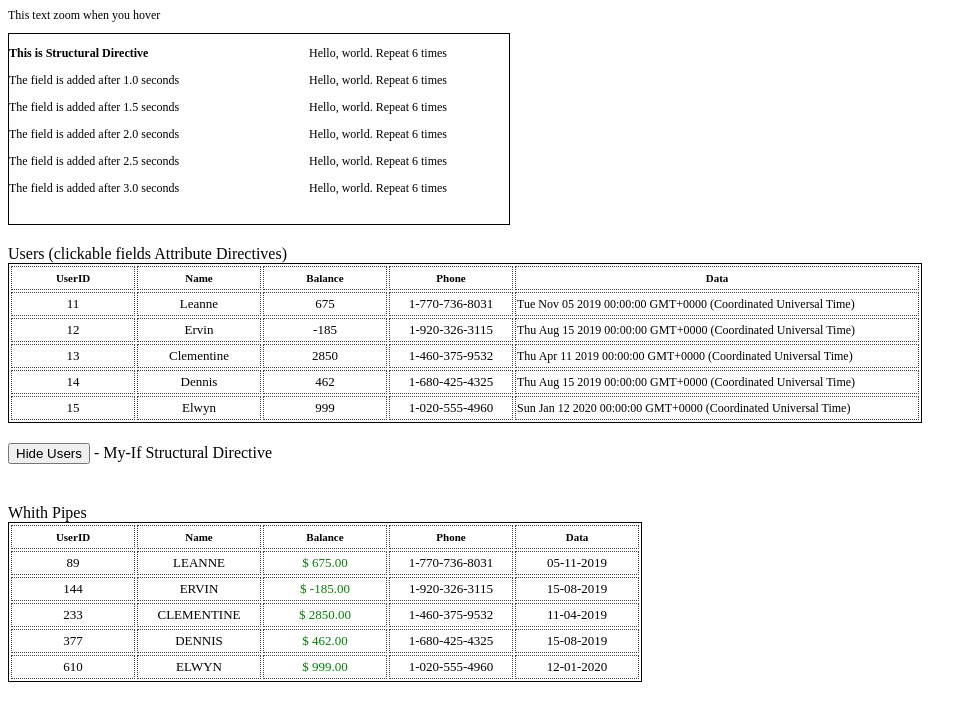
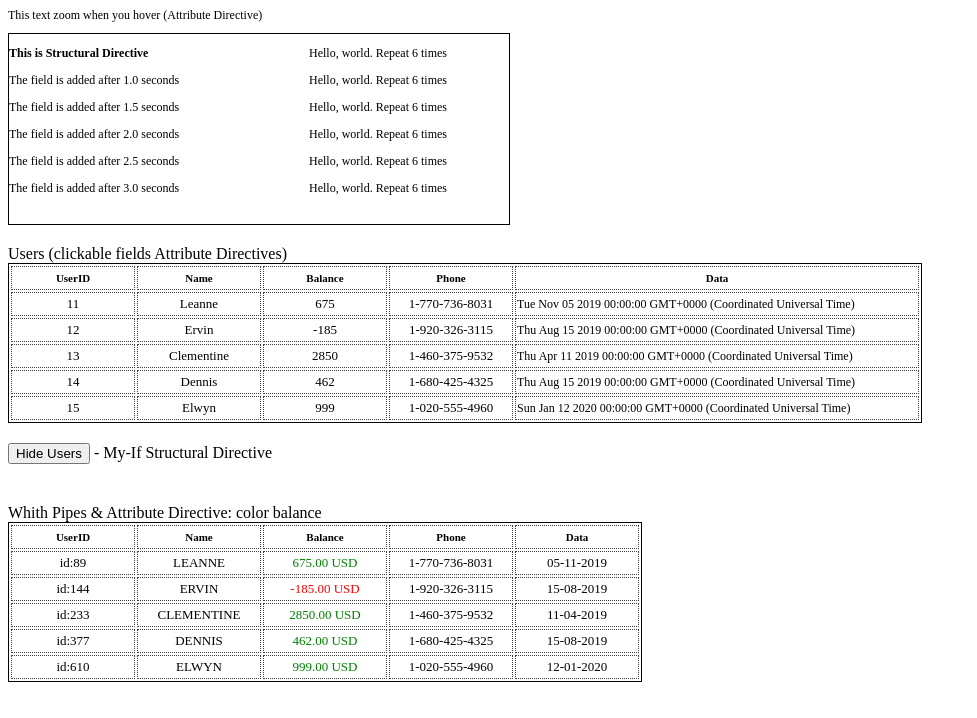
Before and after one commit to FedorenkoAlexey/HomeWork-15, an Angular app: page / in a window 1280 px wide. Both pictures are taken after a click on the button "Show Users". Shown: the top 718 px of the page, without its empty margins (0-977 px from the left). Built offline with nearby package versions, Linux system fonts and the light colour scheme.

Commit message:
update color directive

```diff
--- a/src/app/Users/users.css
+++ b/src/app/Users/users.css
@@ -27,7 +27,7 @@
 
 .zoom {
   height: 25px;
-  width: 250px;
+  width: 400px;
   font-size: 12px;
 }
 .clicked {
--- a/src/app/Users/users.html
+++ b/src/app/Users/users.html
@@ -1,4 +1,6 @@
-<div class="zoom" zoom>This text zoom when you hover</div>
+<div class="zoom" zoom>
+  This text zoom when you hover (Attribute Directive)
+</div>
 
 <div class="container">
   <div class="timeout">
@@ -42,7 +44,7 @@
 </div>
 
 <div *myIf="!isActive" class="pipe-div">
-  Whith Pipes
+  Whith Pipes & Attribute Directive: color balance
   <table class="users-td">
     <tr>
       <th>UserID</th>
@@ -55,7 +57,8 @@
     <tr *ngFor="let user of users">
       <td>{{user.id | myFibonacci}}</td>
       <td>{{user.firstName | myUpperCase}}</td>
-      <td [color]="curColor">{{user.balance | myCurrency}}</td>
+      <!-- <td [color]="curColor">{{user.balance | myCurrency}}</td> -->
+      <td color>{{user.balance | myCurrency}}</td>
       <td>{{user.phone}}</td>
       <td class="data-t">{{user.date | date: "dd-MM-yyyy"}}</td>
     </tr>
--- a/src/app/attribDirect/balanceColor.directive.ts
+++ b/src/app/attribDirect/balanceColor.directive.ts
@@ -1,18 +1,21 @@
-import { Directive, ElementRef, OnInit, Input } from "@angular/core";
+import { Directive, ElementRef, Input, AfterViewInit } from "@angular/core";
 
 @Directive({
   selector: "[color]"
 })
-export class BalanceColorDirective implements OnInit {
-  constructor(private element: ElementRef) {
-    // console.log(element);
-    // console.log(element.nativeElement.textContent);
-  }
+export class BalanceColorDirective implements AfterViewInit {
+  balance: any;
+  constructor(private element: ElementRef) {}
 
-  @Input("color") set changeColor(color: string) {
-    this.element.nativeElement.style.color = color;
-  }
-  ngOnInit() {
-    // this.element.nativeElement.style.color = "green";
+  // @Input("color") set changeColor(color: string) {
+  //   this.element.nativeElement.style.color = color;
+  //   console.log("1");
+  // }
+
+  ngAfterViewInit() {
+    let balance = this.element.nativeElement.textContent;
+    balance > "0"
+      ? (this.element.nativeElement.style.color = "green")
+      : (this.element.nativeElement.style.color = "red");
   }
 }
--- a/src/app/pipes/currency.pipe.ts
+++ b/src/app/pipes/currency.pipe.ts
@@ -5,6 +5,6 @@ import { Pipe, PipeTransform } from "@angular/core";
 })
 export class CurrencyPipe implements PipeTransform {
   transform(value: number, args?: any): string {
-    return value ? `$ ${value}.00` : "";
+    return value ? `${value}.00 USD` : "";
   }
 }
--- a/src/app/pipes/fibonacci.pipe.ts
+++ b/src/app/pipes/fibonacci.pipe.ts
@@ -4,7 +4,7 @@ import { Pipe, PipeTransform } from "@angular/core";
   name: "myFibonacci"
 })
 export class FibonacciPipe implements PipeTransform {
-  transform(num: number, args?: any): number {
+  transform(num: number, args?: any): string {
     let a = 1;
     let b = 1;
     for (let i = 3; i <= num; i++) {
@@ -12,6 +12,6 @@ export class FibonacciPipe implements PipeTransform {
       a = b;
       b = c;
     }
-    return b;
+    return `id:${b}`;
   }
 }
```
